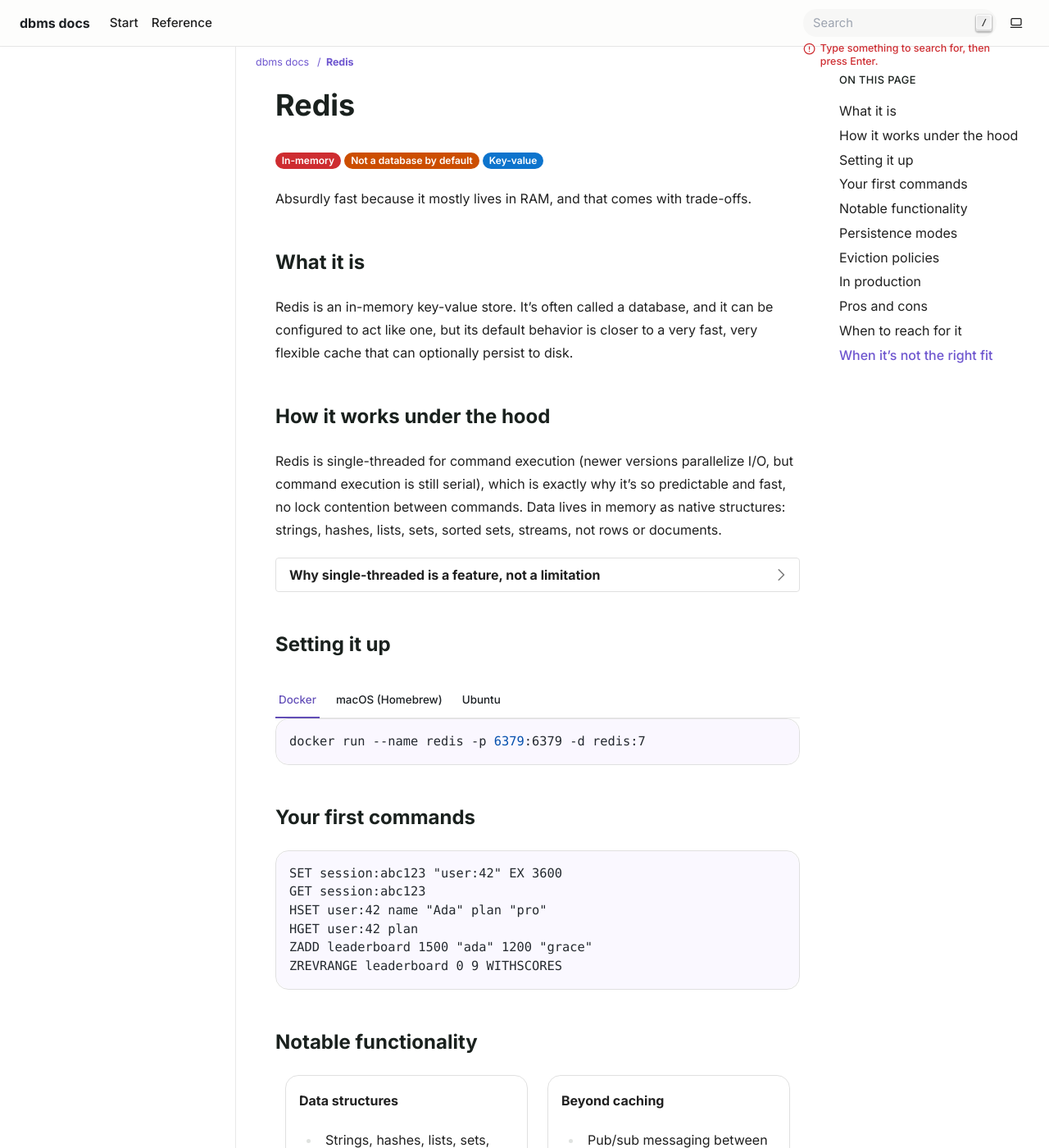
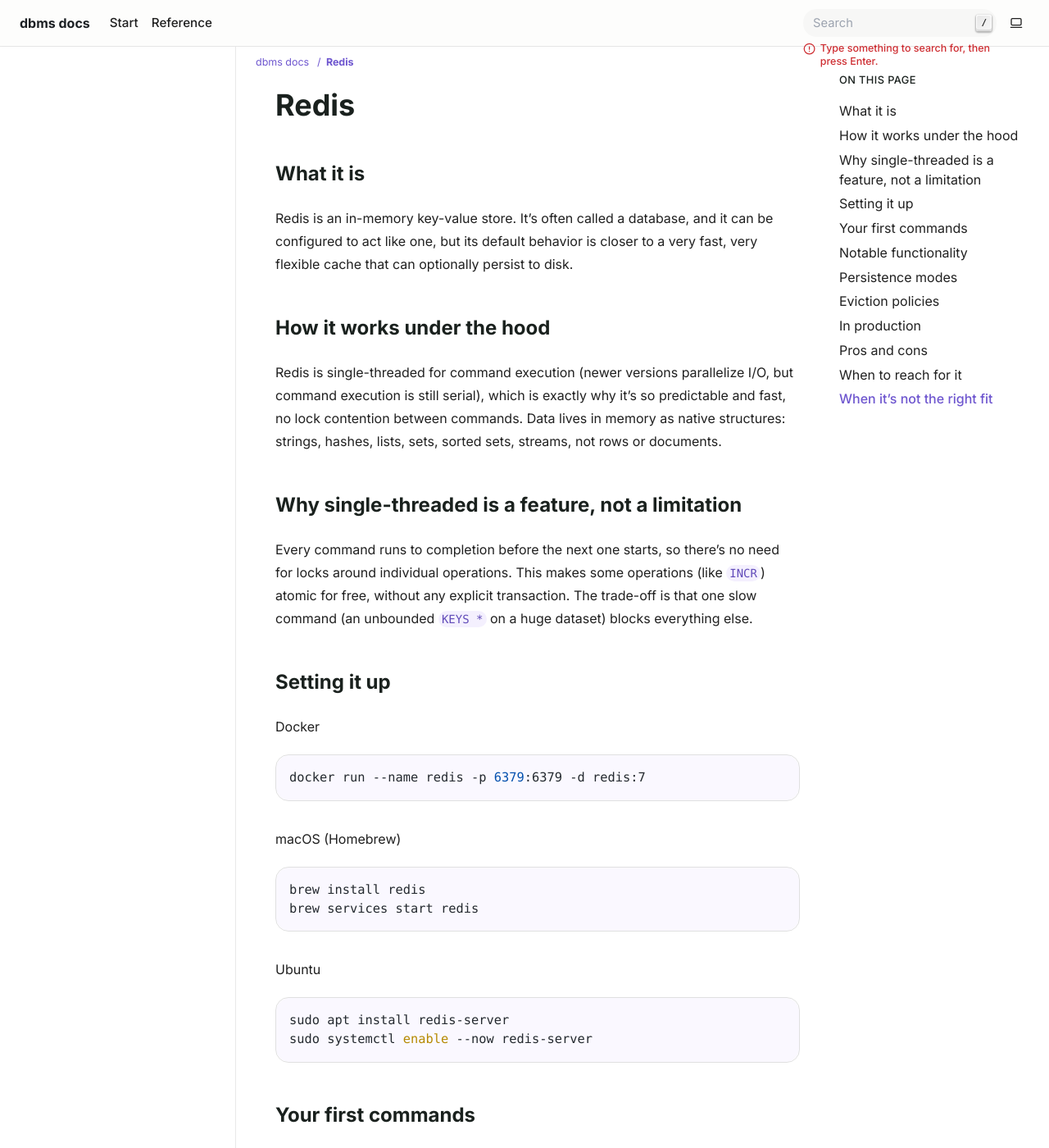
Before and after one commit to musix787-sketch/databases, a Sphinx documentation site: the page built from source/redis.rst, in a window 1280 px wide and 1400 px high. Shown: the whole window at 82% size. Built offline with Sphinx 7.4.7, drawn with Linux system fonts in a browser that asks for light colours; some of the changed lines change nothing that is shown.

Commit message:
Update redis.rst

```diff
--- a/source/redis.rst
+++ b/source/redis.rst
@@ -1,9 +1,5 @@
 Redis
 ========
-
-:bdg-danger:`In-memory` :bdg-warning:`Not a database by default` :bdg-info:`Key-value`
-
-Absurdly fast because it mostly lives in RAM, and that comes with trade-offs.
 
 .. _redis-what-it-is:
 
@@ -25,40 +21,39 @@
 memory as native structures: strings, hashes, lists, sets, sorted sets,
 streams, not rows or documents.
 
-.. dropdown:: Why single-threaded is a feature, not a limitation
+Why single-threaded is a feature, not a limitation
+-----------------------------------
 
-   Every command runs to completion before the next one starts, so there's
-   no need for locks around individual operations. This makes some
-   operations (like ``INCR``) atomic for free, without any explicit
-   transaction. The trade-off is that one slow command (an unbounded
-   ``KEYS *`` on a huge dataset) blocks everything else.
+Every command runs to completion before the next one starts, so there's
+no need for locks around individual operations. This makes some
+operations (like ``INCR``) atomic for free, without any explicit
+transaction. The trade-off is that one slow command (an unbounded
+``KEYS *`` on a huge dataset) blocks everything else.
 
 .. _redis-setup:
 
 Setting it up
 ------------------
 
-.. tab-set::
+Docker
 
-   .. tab-item:: Docker
+.. code-block:: bash
 
-      .. code-block:: bash
+   docker run --name redis -p 6379:6379 -d redis:7
 
-         docker run --name redis -p 6379:6379 -d redis:7
+macOS (Homebrew)
 
-   .. tab-item:: macOS (Homebrew)
+.. code-block:: bash
 
-      .. code-block:: bash
+   brew install redis
+   brew services start redis
 
-         brew install redis
-         brew services start redis
+Ubuntu
 
-   .. tab-item:: Ubuntu
+.. code-block:: bash
 
-      .. code-block:: bash
-
-         sudo apt install redis-server
-         sudo systemctl enable --now redis-server
+   sudo apt install redis-server
+   sudo systemctl enable --now redis-server
 
 .. _redis-first-commands:
 
```
